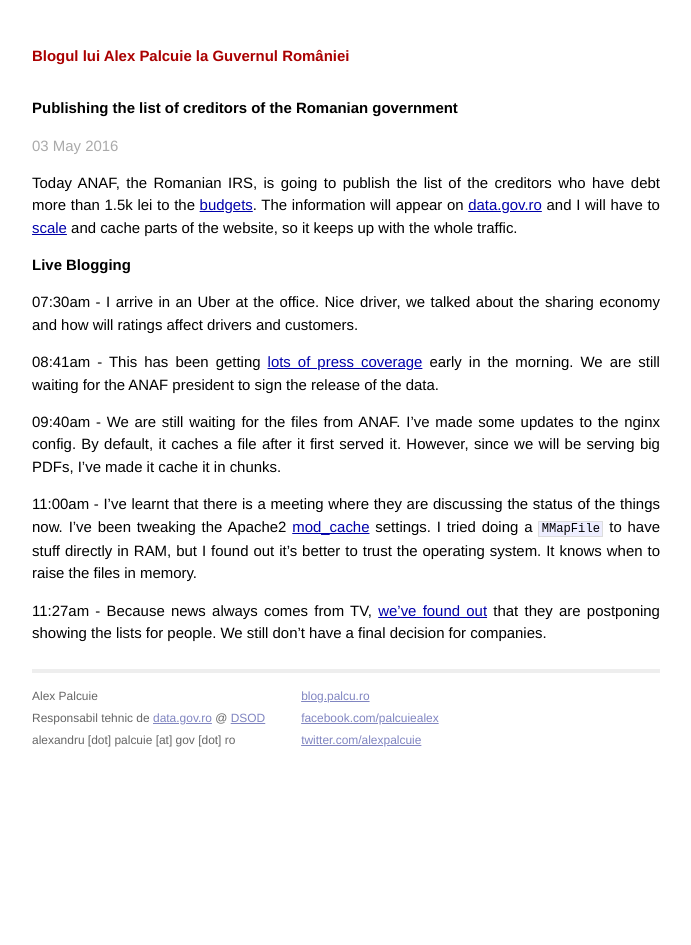
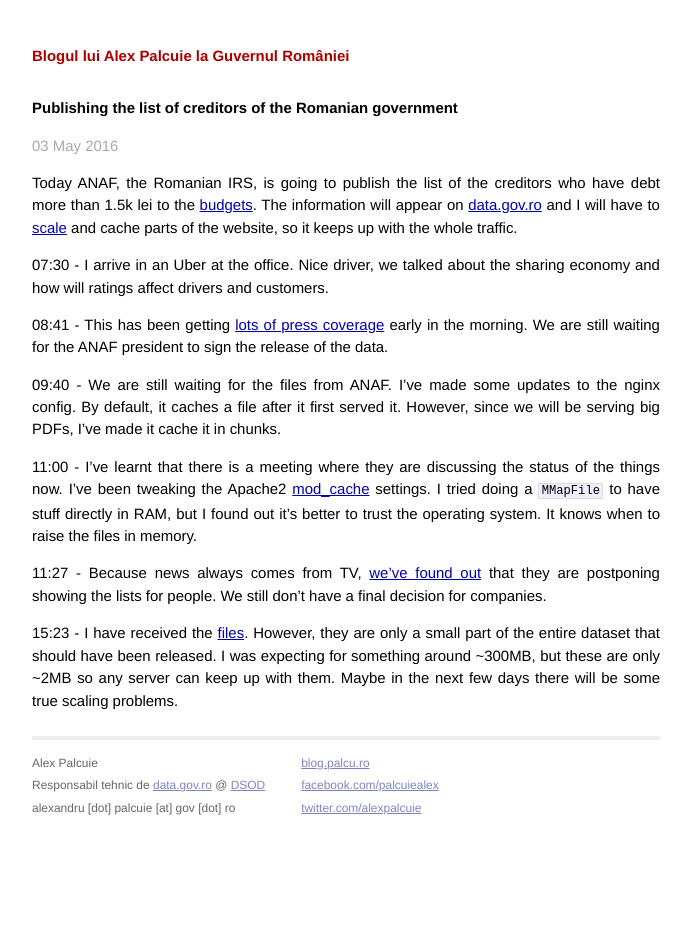
Before and after one commit to palcu/gov.palcu.ro, a Jekyll site: the page built from _posts/2016-05-03-publishing-the-list-of-creditors-of-the-romanian-government.markdown, in a window 1280 px wide. Shown: the whole page, without its empty margins (294-985 px from the left). Built offline with Jekyll 4.4.1, drawn with Linux system fonts in a browser that asks for light colours.

Commit message:
Update the article

```diff
--- a/_posts/2016-05-03-publishing-the-list-of-creditors-of-the-romanian-government.markdown
+++ b/_posts/2016-05-03-publishing-the-list-of-creditors-of-the-romanian-government.markdown
@@ -5,14 +5,14 @@ layout: post
 
 Today ANAF, the Romanian IRS, is going to publish the list of the creditors who have debt more than 1.5k lei to the [budgets](http://www.digi24.ro/Stiri/Digi24/Economie/Stiri/LISTA+RUSINII+DATORNICI+ANAF+PUBLICATA). The information will appear on [data.gov.ro](https://data.gov.ro/dataset/datoriile-catre-bugetul-de-stat) and I will have to [scale](https://github.com/govro/datagovro/issues/43) and cache parts of the website, so it keeps up with the whole traffic.
 
-**Live Blogging**
+07:30 - I arrive in an Uber at the office. Nice driver, we talked about the sharing economy and how will ratings affect drivers and customers.
 
-07:30am - I arrive in an Uber at the office. Nice driver, we talked about the sharing economy and how will ratings affect drivers and customers.
+08:41 - This has been getting [lots of press coverage](https://twitter.com/search?f=tweets&vertical=default&q=lista%20datornicilor&src=typd) early in the morning. We are still waiting for the ANAF president to sign the release of the data.
 
-08:41am - This has been getting [lots of press coverage](https://twitter.com/search?f=tweets&vertical=default&q=lista%20datornicilor&src=typd) early in the morning. We are still waiting for the ANAF president to sign the release of the data.
+09:40 - We are still waiting for the files from ANAF. I've made some updates to the nginx config. By default, it caches a file after it first served it. However, since we will be serving big PDFs, I've made it cache it in chunks.
 
-09:40am - We are still waiting for the files from ANAF. I've made some updates to the nginx config. By default, it caches a file after it first served it. However, since we will be serving big PDFs, I've made it cache it in chunks.
+11:00 - I've learnt that there is a meeting where they are discussing the status of the things now. I've been tweaking the Apache2 [mod_cache](http://httpd.apache.org/docs/2.4/mod/mod_cache.html) settings. I tried doing a `MMapFile` to have stuff directly in RAM, but I found out it's better to trust the operating system. It knows when to raise the files in memory.
 
-11:00am - I've learnt that there is a meeting where they are discussing the status of the things now. I've been tweaking the Apache2 [mod_cache](http://httpd.apache.org/docs/2.4/mod/mod_cache.html) settings. I tried doing a `MMapFile` to have stuff directly in RAM, but I found out it's better to trust the operating system. It knows when to raise the files in memory.
+11:27 - Because news always comes from TV, [we've found out](http://www.digi24.ro/Stiri/Digi24/Economie/Stiri/LISTA+DATORII+ANAF+AMANATA) that they are postponing showing the lists for people. We still don't have a final decision for companies.
 
-11:27am - Because news always comes from TV, [we've found out](http://www.digi24.ro/Stiri/Digi24/Economie/Stiri/LISTA+DATORII+ANAF+AMANATA) that they are postponing showing the lists for people. We still don't have a final decision for companies.
+15:23 - I have received the [files](https://data.gov.ro/dataset/datoriile-catre-bugetul-de-stat). However, they are only a small part of the entire dataset that should have been released. I was expecting for something around ~300MB, but these are only ~2MB so any server can keep up with them. Maybe in the next few days there will be some true scaling problems.
```
